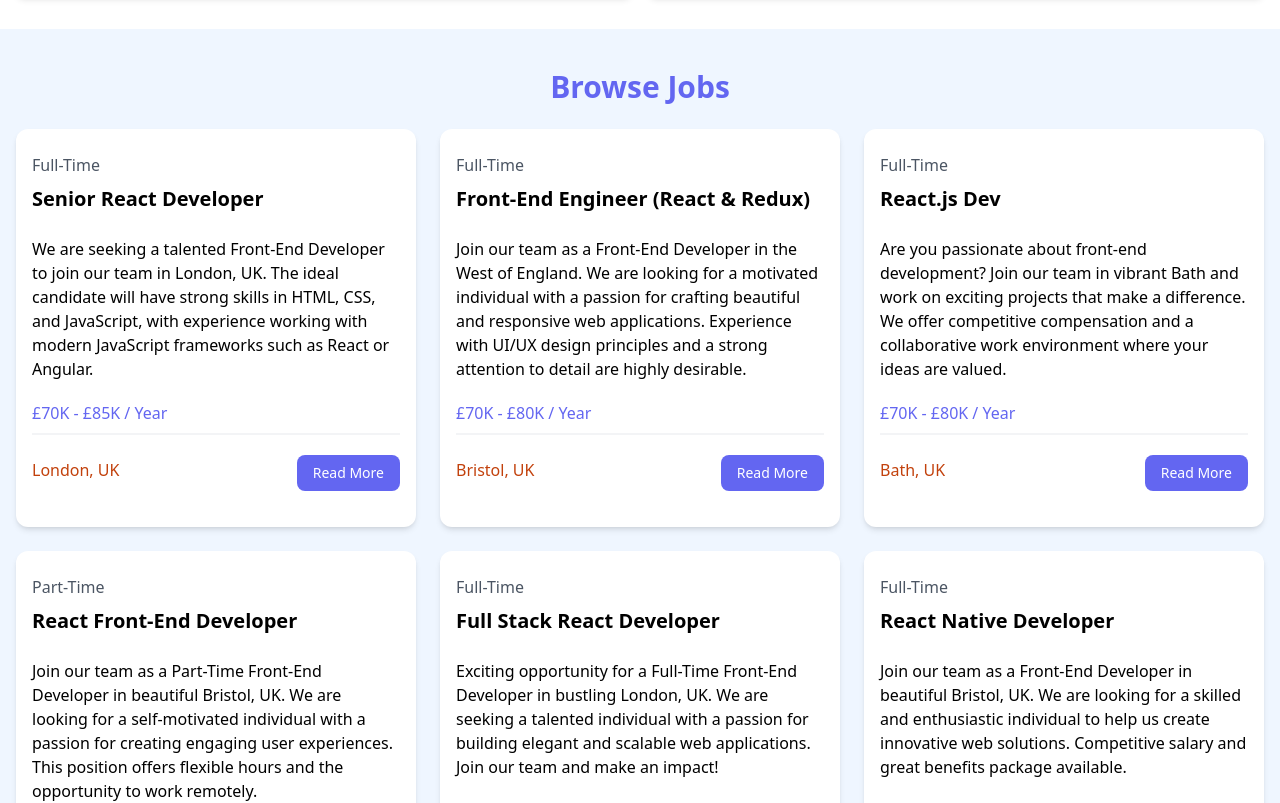
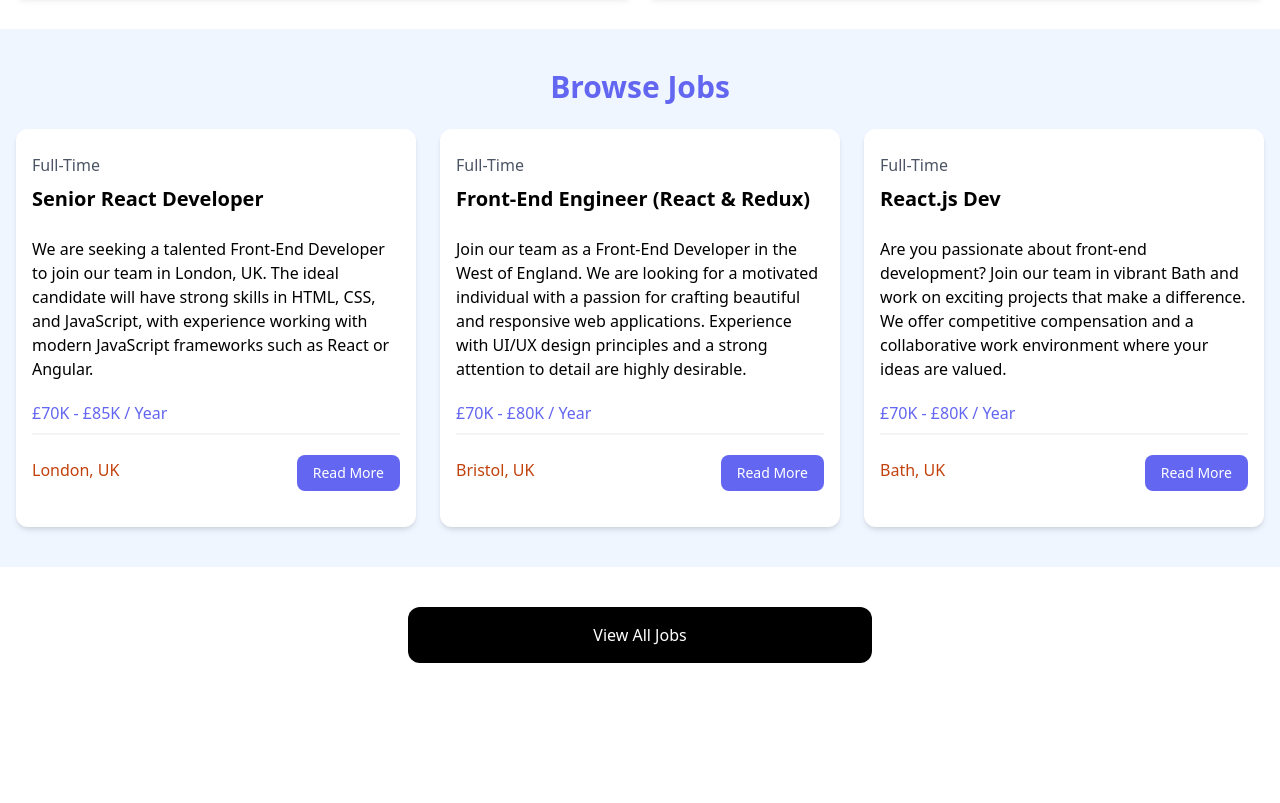
Before and after one commit to GenadiKozarev/react-tailwind-jobs-board, a React (Vite) app: page / in a window 1280 px wide. Shown: the part 580-1383 px from the top of the page. After the commit the page ends 1283 px from the top, so only its background shows below. Built offline with nearby package versions, Linux system fonts and the light colour scheme.

Commit message:
show only recent jobs and add a button to view all jobs

```diff
--- a/src/App.jsx
+++ b/src/App.jsx
@@ -2,6 +2,7 @@
 import HomeCards from './components/HomeCards';
 import JobListings from './components/JobListings';
 import Navbar from './components/Navbar';
+import ViewAllJobs from './components/ViewAllJobs';
 
 const App = () => {
     return (
@@ -10,6 +11,7 @@
             <Hero />
             <HomeCards />
             <JobListings />
+            <ViewAllJobs />
         </>
     );
 };
--- a/src/components/JobListings.jsx
+++ b/src/components/JobListings.jsx
@@ -2,6 +2,7 @@
 import JobListing from './JobListing';
 
 const JobListings = () => {
+    const recentJobs = jobs.slice(0, 3);
     return (
         <section className="bg-blue-50 px-4 py-10">
             <div className="container-xl lg:container m-auto">
@@ -9,7 +10,7 @@
                     Browse Jobs
                 </h2>
                 <div className="grid grid-cols-1 md:grid-cols-3 gap-6">
-                    {jobs.map(job => (
+                    {recentJobs.map(job => (
                         <JobListing key={job.id} job={job} />
                     ))}
                 </div>
--- /dev/null
+++ b/src/components/ViewAllJobs.jsx
@@ -0,0 +1,14 @@
+const ViewAllJobs = () => {
+    return (
+        <section className="m-auto max-w-lg my-10 px-6">
+            <a
+                href="/jobs"
+                className="block bg-black text-white text-center py-4 px-6 rounded-xl hover:bg-gray-700"
+            >
+                View All Jobs
+            </a>
+        </section>
+    );
+};
+
+export default ViewAllJobs;
```
